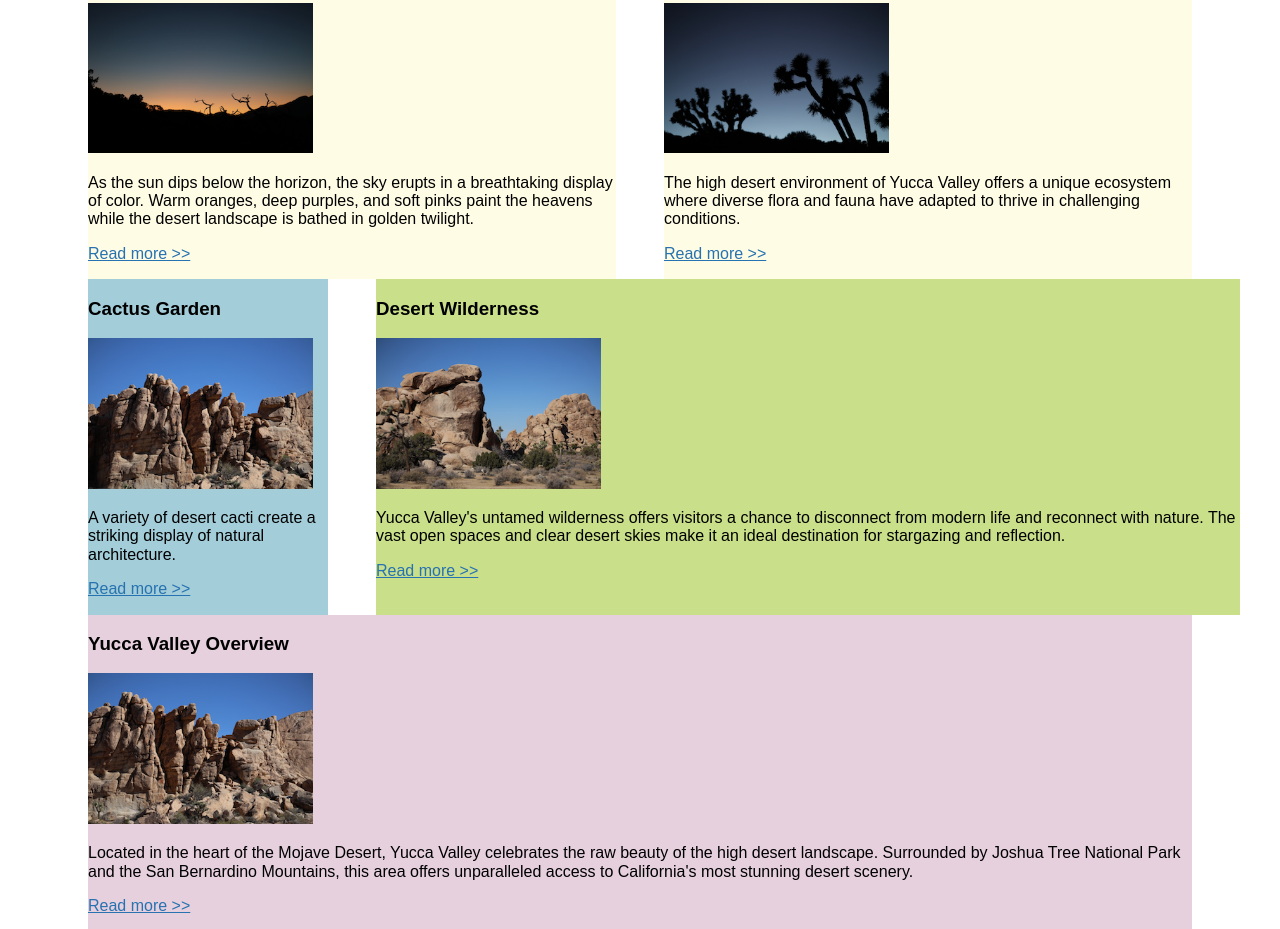
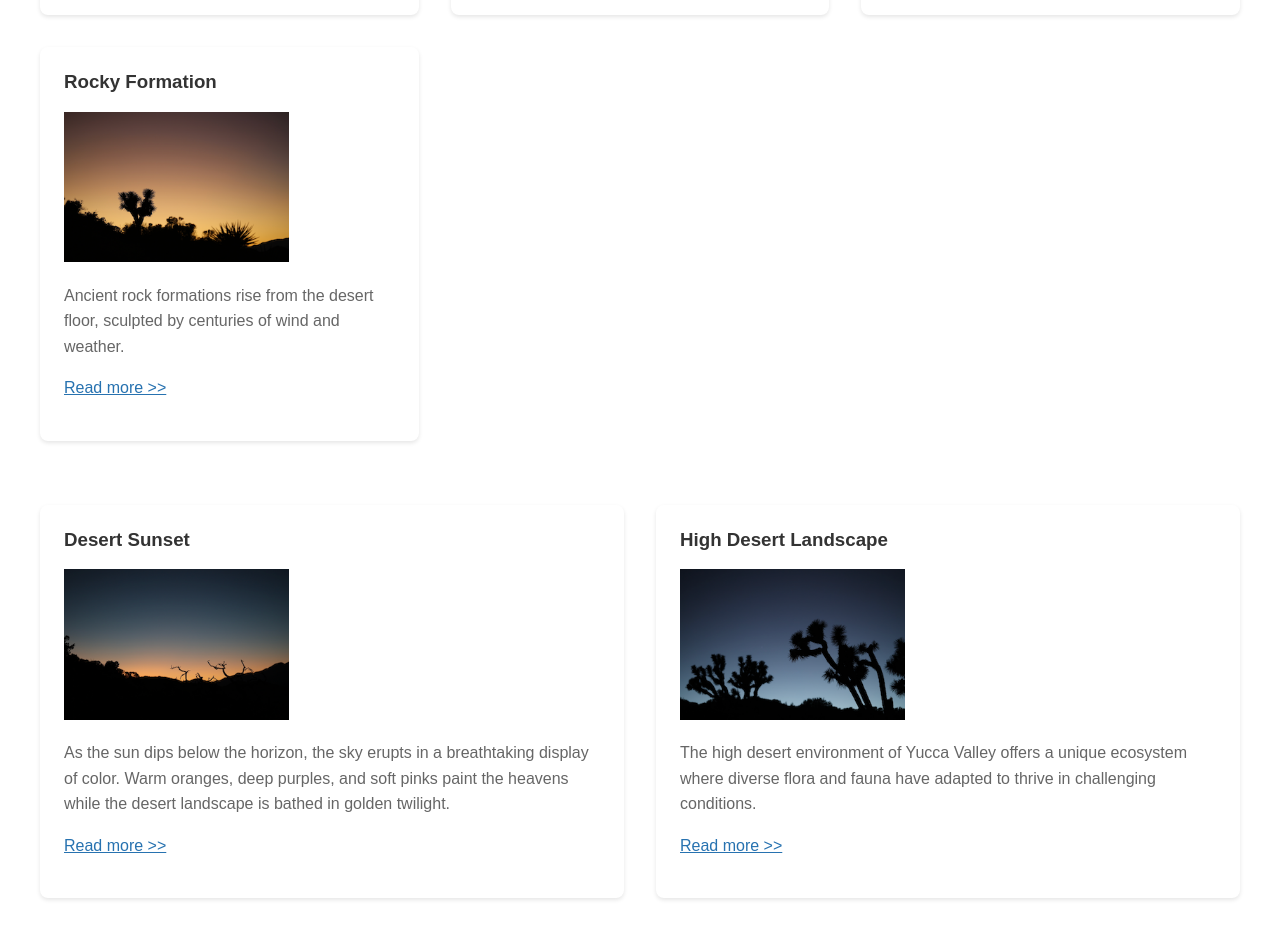
Before and after one commit to aaarr21/comp584-Project-3-CSS-Grid, a plain HTML site: page index.html in a window 1280 px wide. Shown: the part 410-1339 px from the top of the page. Drawn offline with nearby package versions, Linux system fonts and the light colour scheme.

```diff
--- a/style.css
+++ b/style.css
@@ -33,81 +33,49 @@
 	max-width: 225px;
 }
 
-/* grid system -- mobile first! */
-/* flex contatiner */
+/* grid system -- simplified */
 
 .row {
-	display: flex;
-	flex-flow: row wrap;
+	display: grid;
+	grid-template-columns: repeat(auto-fit, minmax(300px, 1fr));
+	gap: 2rem;
+	padding: 2rem 0;
 }
 
-/* attribute selector to give some margin between columns and apply styles to flex items */
-
-[class*="col-"] {
-	margin-left: 4%;
-	flex: 0 0 92%;
+/* Card styling */
+article {
+	background-color: #f9f9f9;
+	padding: 1.5rem;
+	border-radius: 8px;
+	box-shadow: 0 2px 4px rgba(0, 0, 0, 0.1);
+	transition: transform 0.2s ease;
 }
 
-/* Add background colors to see how much space each column is taking */
-
-.col-1 {
-	background-color: #A3CDD9;
+article:hover {
+	transform: translateY(-5px);
 }
 
-.col-2 {
-	background-color: #FFFCE6;
+article h3 {
+	margin-top: 0;
+	color: #333;
 }
 
-.col-3 {
-	background-color: #C9DF8A;
+article p {
+	color: #666;
+	line-height: 1.6;
 }
 
-.col-4 {
-	background-color: #E6D0DE;
-}
-
-/* Tablet Landscape Screen Sizes */
-@media only screen and (min-width: 480px) {
-
-	.col-1,
-	.col-2 {
-		flex: 0 0 44%;
-	}
-
-	.col-3 {
-		flex: 0 0 92%;
-	}
-
-	.col-4 {
-		flex: 0 0 92%;
-	}
+/* Remove old specific column classes */
 
 
+/* We can remove the specific col-1, col-2 etc background colors and spans as we want a clean uniform look */
+/* If we want to keep some variety we could, but "simple, clean" suggests uniformity */
 
-
-
+/* Reset legacy specific column styles */
+.col-1,
+.col-2,
+.col-3,
+.col-4 {
+	background-color: transparent;
+	grid-column: auto;
 }
-
-/* Desktop screen Sizes */
-@media only screen and (min-width: 768px) {
-
-
-	.col-1 {
-		flex: 0 0 20%;
-	}
-
-
-
-	.col-2 {
-		flex: 0 0 44%;
-	}
-
-	.col-3 {
-		flex: 0 0 72%;
-	}
-
-	.col-4 {
-		flex: 0 0 92%;
-	}
-
-}
```
